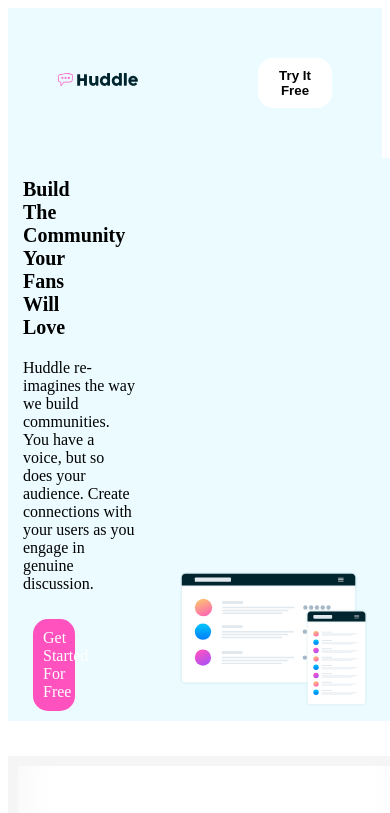
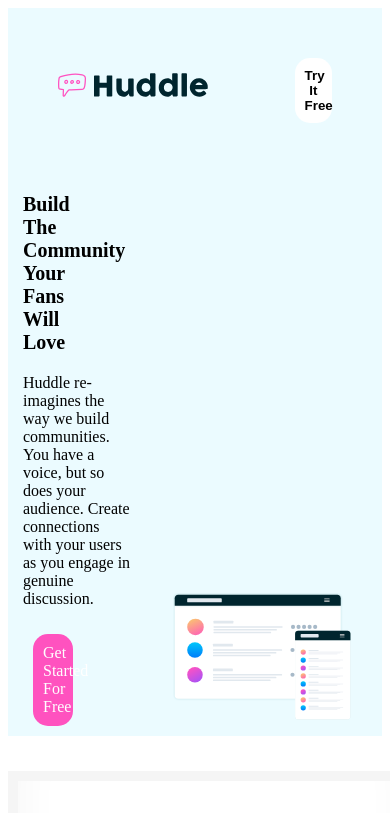
Before and after one commit to Chinecherem20199/huddle-landing-page, a plain HTML site: page index.html in a window 390 px wide. Shown: the top 813 px of the page. Drawn offline with Linux system fonts and the light colour scheme.

Commit message:
still testing on responsiveness

```diff
--- a/style.css
+++ b/style.css
@@ -6,7 +6,7 @@ header {
   justify-content: space-between;
   font-family: "https://fonts.google.com/specimen/Poppins";
 }
-.hundle-content {
+/* .hundle-content {
   background-color: hsl(193, 100%, 96%);
   display: flex;
   flex-direction: row;
@@ -17,26 +17,57 @@ header {
   max-width: 100%;
   flex-basis: 0%;
   font-family: "https://fonts.google.com/specimen/Open+Sans";
-}
+} */
 #buttton {
   background-color: #fff;
   margin: 50px;
   padding: 10px;
+  flex: 1;
   /* padding: 15px 30px 15px 30px; */
   border:hsl(193, 100%, 96%);
   font-weight: 600;
   text-align: center;
   width: 120px;
-  max-width: 20%;
+  max-width: 10%;
   border-radius: 15px;
   font-style: initial;
   cursor: pointer;
   display: inline-block;
 }
+@media screen and (min-width: 375px) {
+  .hundle-content{
+     background-color: hsl(193, 100%, 96%);
+  display: flex;
+  flex-direction: row;
+  padding-left: 15px;
+  justify-items: auto;
+  justify-content: space-between;
+  /* width: 1440px; */
+  max-width: 100%;
+  flex-basis: 0%;
+  font-family: "https://fonts.google.com/specimen/Open+Sans";
+  }
+  @media screen and (max-width: 1440px) {
+    .hundle-content{
+       background-color: hsl(193, 100%, 96%);
+  display: flex;
+  flex-direction: row;
+  padding-left: 15px;
+  justify-items: auto;
+  justify-content: space-between;
+  /* width: 1440px; */
+  max-width: 100%;
+  flex-basis: 0%;
+  font-family: "https://fonts.google.com/specimen/Open+Sans";
+    }
+  }
+}
 header img{
     margin: 50px 50px 50px 20px;
     padding: 15px 30px 15px 30px;
-    width: 40%;
+    width: 150px;
+    max-width: 100%;
+    flex: 1;
 
 }
 .hundle-content img{
```
